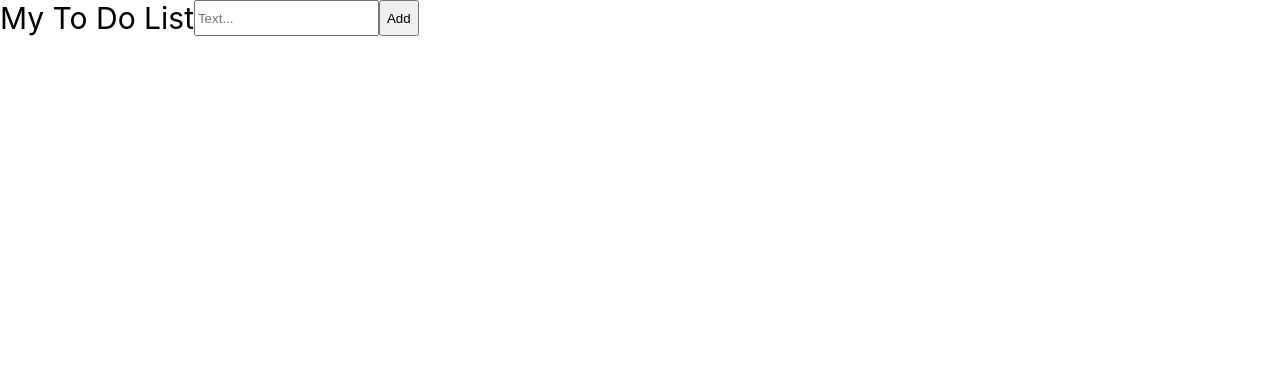
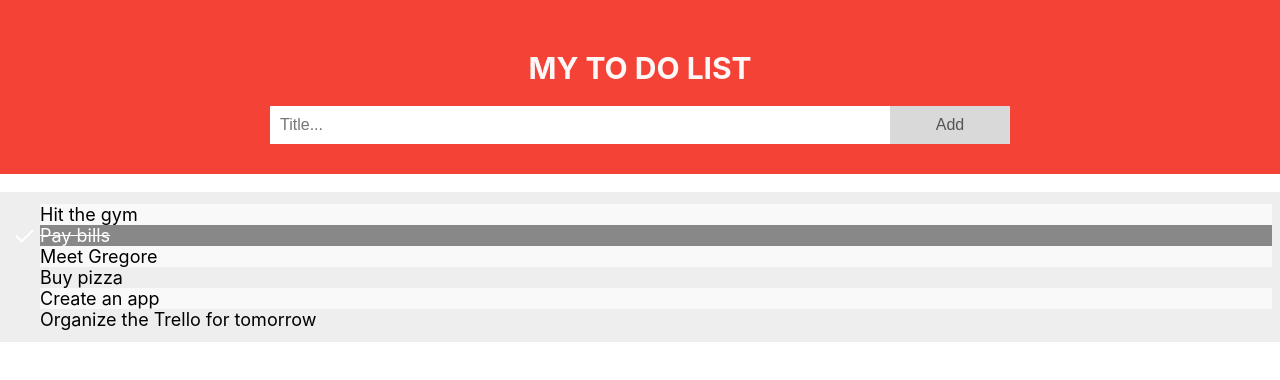
Before and after one commit to HelenFedoseeva/react-app-todo-list, a React (Create React App) app: page / in a window 1280 px wide. Shown: the top 380 px of the page. Built offline with nearby package versions, Linux system fonts and the light colour scheme.

Commit message:
add-styles-and-list

```diff
--- a/src/components/Add-btn/Add-btn.jsx
+++ b/src/components/Add-btn/Add-btn.jsx
@@ -1,5 +1,8 @@
+
+import '../../index.css';
+
 export const AddBtn = () => {
     return (
-    <button type="button">Add</button>
+    <button className='addBtn' type="button">Add</button>
 )
 }
--- a/src/components/App.jsx
+++ b/src/components/App.jsx
@@ -1,21 +1,16 @@
 import { Input } from "./Input/Input";
 import { AddBtn } from "./Add-btn/Add-btn";
+import { Section } from "./Section/Section";
+import { ToDoList } from "components/ToDoList/ToDoList";
 
 export const App = () => {
   return (
-    <div
-     style= {{
-        display: 'flex',
-        color: '#010101',
-         fontSize: 30,
-      }}
-    >
-      My To Do List
-      <Input />
-      <AddBtn
-        style={{
-          width: '150px',
-        }} />
-    </div>
+    <>
+      <Section />
+      <ToDoList />
+    </>
+
+
+
   );
 };
--- a/src/components/Input/Input.jsx
+++ b/src/components/Input/Input.jsx
@@ -1,5 +1,6 @@
+import '../../index.css';
 export const Input = () => {
     return (
-        <input type="text" placeholder="Text..."/>
+        <input className='input' type="text" placeholder="Title..."/>
     )
 }
--- /dev/null
+++ b/src/components/Section/Section.jsx
@@ -0,0 +1,16 @@
+import { Input } from "components/Input/Input"
+import { AddBtn } from "components/Add-btn/Add-btn"
+import '../../index.css';
+
+
+export const Section = () => {
+    return (
+        <>
+        <div className="header__wrapper">
+            <h1 className="title">My To Do List</h1>
+            <Input/>
+            <AddBtn/>
+        </div>
+        </>
+    )
+}
--- /dev/null
+++ b/src/components/ToDoList/ToDoList.jsx
@@ -0,0 +1,14 @@
+import '../../index.css';
+
+export const ToDoList = () => {
+    return (
+        <ul className='list'>
+            <li className='list__item'>Hit the gym</li>
+            <li className='list__item checked'>Pay bills</li>
+            <li className='list__item'>Meet Gregore</li>
+            <li className='list__item'>Buy pizza</li>
+            <li className='list__item'>Create an app</li>
+            <li className='list__item'>Organize the Trello for tomorrow</li>
+        </ul>
+    )
+}
--- a/src/index.css
+++ b/src/index.css
@@ -13,3 +13,101 @@ code {
   font-family: source-code-pro, Menlo, Monaco, Consolas, 'Courier New',
     monospace;
 }
+
+ul {
+  list-style: none;
+}
+
+.header__wrapper{
+  background-color: #f44336;
+    padding: 30px 40px;
+    color: white;
+    text-align: center;
+}
+.title{
+  font-size: 30px;
+  text-transform: uppercase;
+  color: #fdf7f7;
+
+}
+
+.input {
+  margin: 0 auto;
+    border: none;
+    border-radius: 0;
+    width: 50%;
+    padding: 10px;
+    font-size: 16px;
+}
+
+.addBtn{
+  padding: 10px;
+    width: 10%;
+    background: #d9d9d9;
+    color: #555;
+    text-align: center;
+    font-size: 16px;
+    cursor: pointer;
+    transition: 0.3s;
+    border-radius: 0;
+    border: none;
+}
+
+.addBtn:hover {
+  background-color: #bbb;
+}
+
+/* .list:nth-child(odd){
+background: #f9f9f9;
+} */
+
+.list{
+    /* position: relative; */
+
+    padding: 12px 8px 12px 40px;
+    list-style-type: none;
+    background: #eee;
+    font-size: 18px;
+    transition: 0.2s;
+}
+
+.list__item{
+      position: relative;
+
+  background: #eee;
+    font-size: 18px;
+    transition: 0.2s;
+      cursor: pointer;
+
+}
+
+.list__item:hover{
+  background-color: #ddd;
+}
+
+.list__item:nth-child(odd) {
+  background: #f9f9f9;
+}
+
+.list__item.checked {
+  background: #888;
+  color: #fff;
+  text-decoration: line-through;
+}
+
+.list__item.checked::before {
+    position: absolute;
+
+  top: 0px;
+  left: -20px;
+  transform: rotate(45deg);
+
+  content: '';
+  border-color: #fff;
+  border-style: solid;
+  border-width: 0 2px 2px 0;
+
+
+  height: 15px;
+  width: 7px;
+}
```
